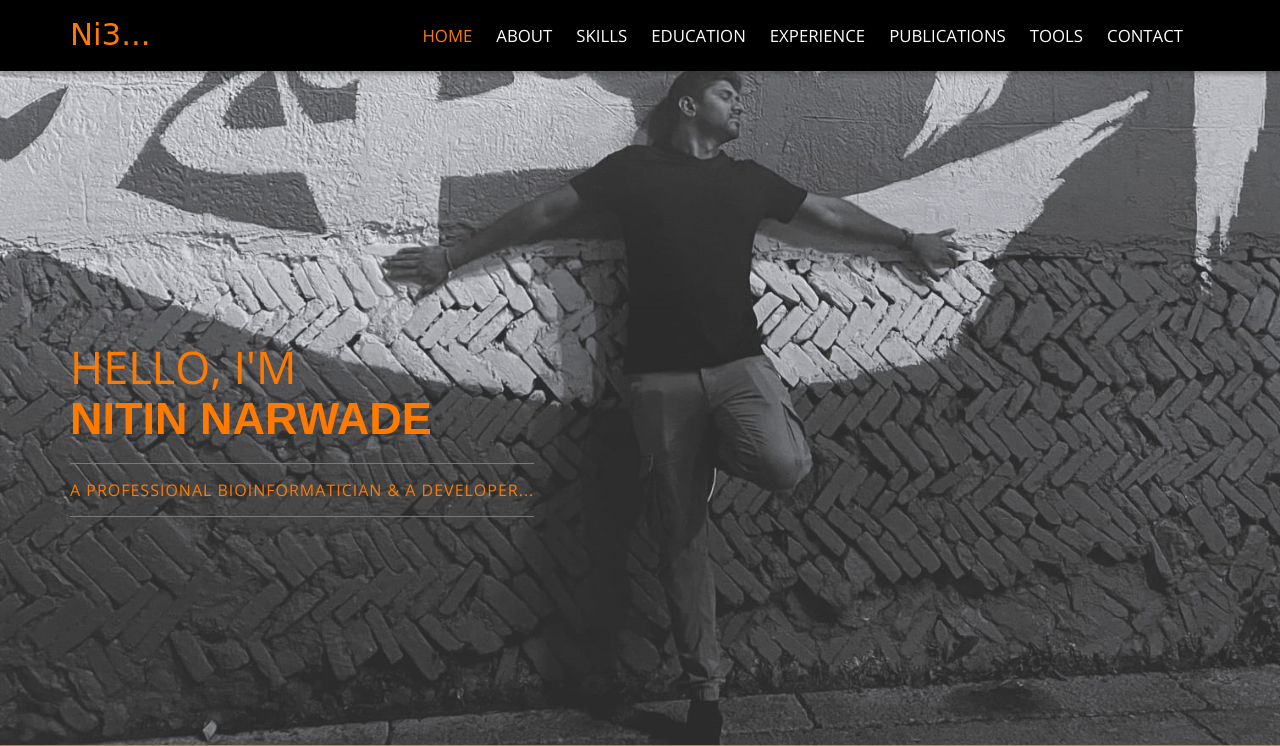
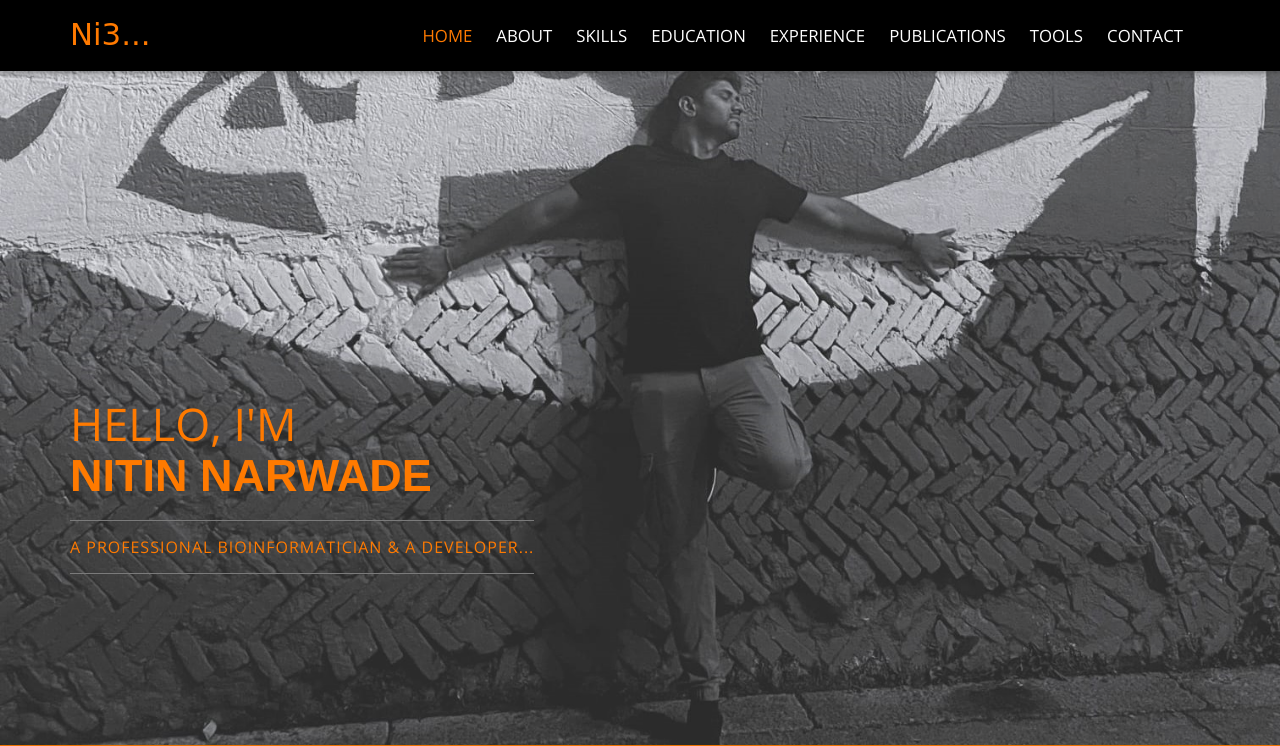
Before and after one commit to nitinnarwade/nitinnarwade.github.io, a PHP site: page / in a window 1280 px wide. Shown: the top 746 px of the page. Run offline with PHP 8.4, Linux system fonts and the light colour scheme.

Commit message:
Update styles.css
increase top margin for intro text

```diff
--- a/css/styles.css
+++ b/css/styles.css
@@ -377,7 +377,7 @@ h2 {
 }
 
 .heroText {
-	margin-top: 30%;
+	margin-top: 35%;
 }
 
 .heroText h2 {
```
